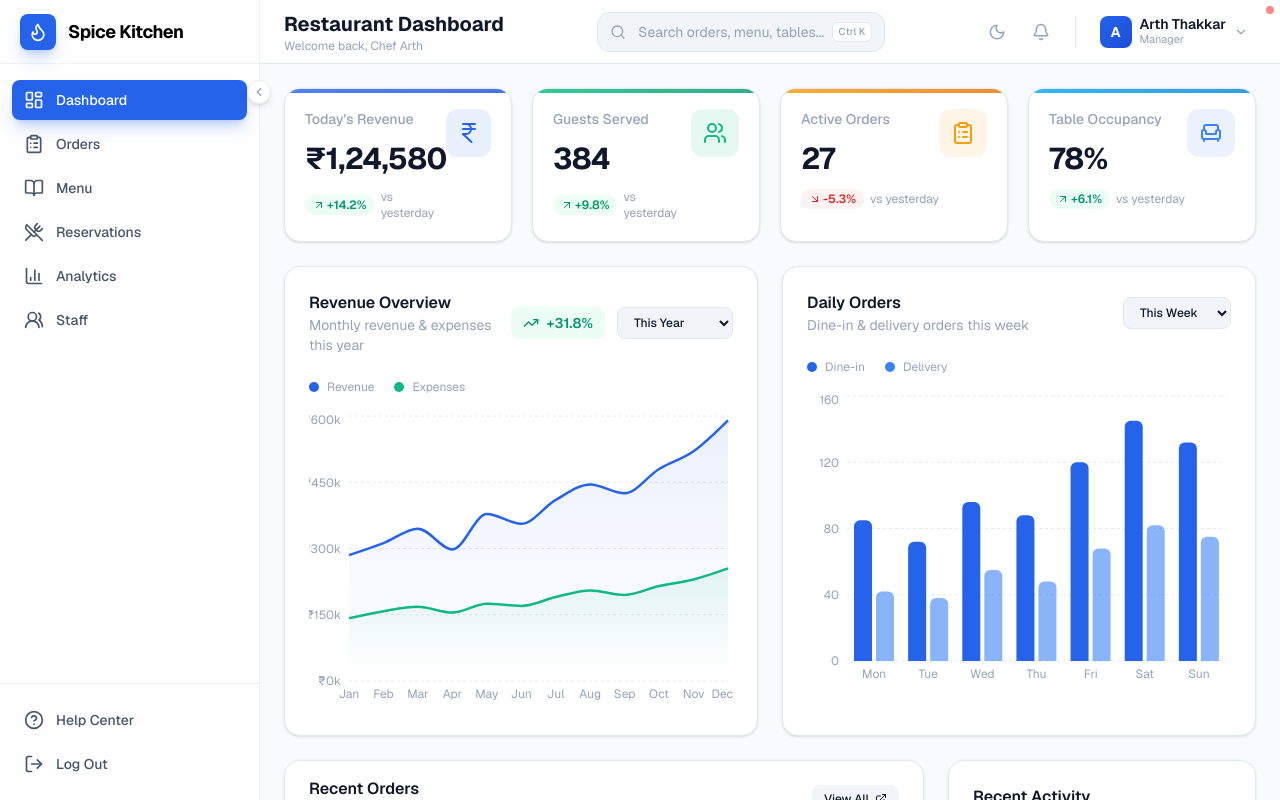
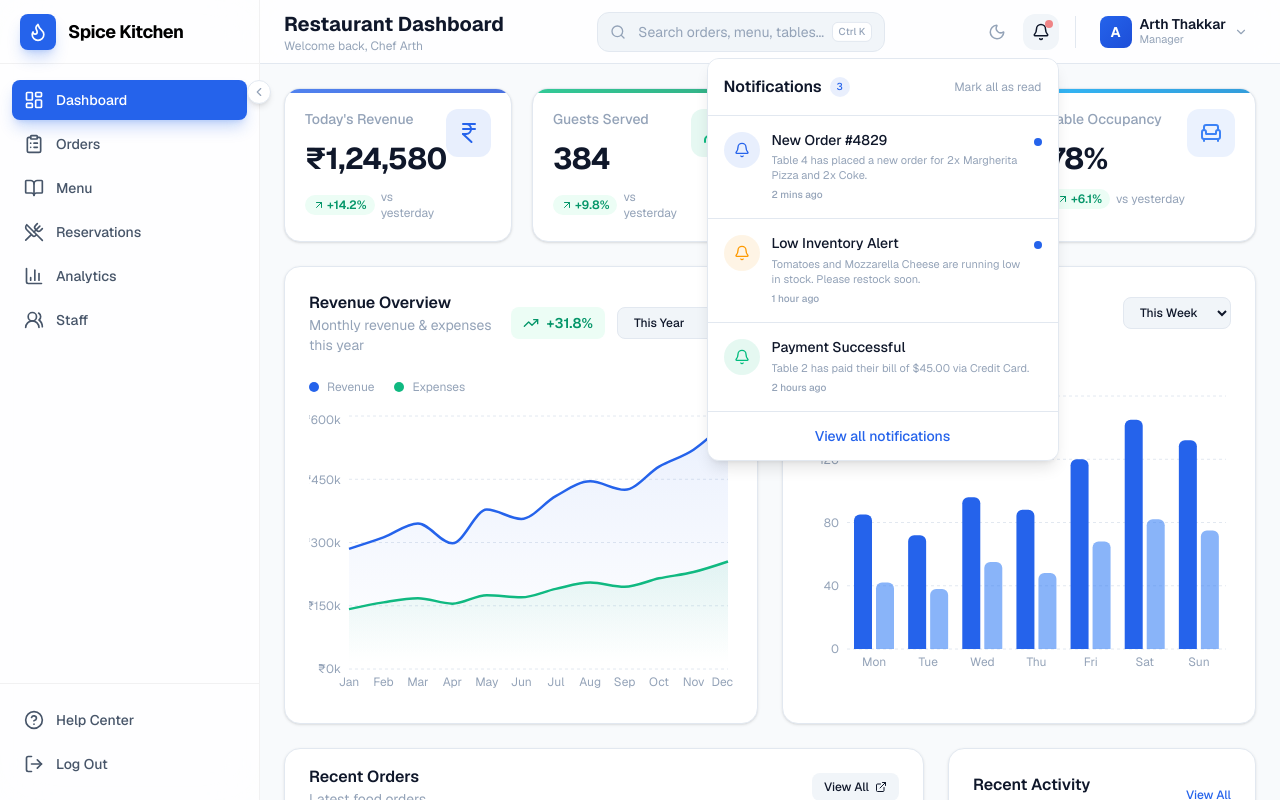
Before and after one commit to arththakkar1/dashboard-next-js, a Next.js app: page / in a window 1280 px wide. Both pictures are taken after a click on the button 1040 px from the left and 31 px from the top of the page. Shown: the top 800 px of the page. Built offline with nearby package versions, Linux system fonts and the light colour scheme.

Commit message:
Notification Feature Added And Minor Bug Fixed

```diff
--- a/src/components/Header.tsx
+++ b/src/components/Header.tsx
@@ -3,7 +3,7 @@
 import { Search, Bell, Sun, Moon, ChevronDown, Menu } from "lucide-react";
 import { useTheme } from "@/components/ThemeProvider";
 import SearchModal from "./SearchModal";
-import { useState, useEffect } from "react";
+import { useState, useEffect, useRef } from "react";
 
 interface HeaderProps {
   title?: string;
@@ -18,7 +18,19 @@ export default function Header({
 }: HeaderProps) {
   const { theme, toggleTheme } = useTheme();
   const [isSearchOpen, setIsSearchOpen] = useState(false);
+  const [isNotificationsOpen, setIsNotificationsOpen] = useState(false);
   const [shortcutKey, setShortcutKey] = useState("⌘K");
+  const notificationsRef = useRef<HTMLDivElement>(null);
+
+  useEffect(() => {
+    function handleClickOutside(event: MouseEvent) {
+      if (notificationsRef.current && !notificationsRef.current.contains(event.target as Node)) {
+        setIsNotificationsOpen(false);
+      }
+    }
+    document.addEventListener("mousedown", handleClickOutside);
+    return () => document.removeEventListener("mousedown", handleClickOutside);
+  }, []);
 
   useEffect(() => {
     if (
@@ -93,10 +105,92 @@ export default function Header({
         </button>
 
         {/* Notifications */}
-        <button className="relativ cursor-pointer flex h-8 w-8 sm:h-9 sm:w-9 items-center justify-center rounded-xl text-muted-foreground transition-colors hover:bg-secondary hover:text-foreground">
-          <Bell className="h-4 w-4 sm:h-4.5 sm:w-4.5" />
-          <span className="absolute right-1 top-1 sm:right-1.5 sm:top-1.5 h-2 w-2 rounded-full bg-danger animate-pulse-dot" />
-        </button>
+        <div className="relative" ref={notificationsRef}>
+          <button
+            onClick={() => setIsNotificationsOpen(!isNotificationsOpen)}
+            className={`relative cursor-pointer flex h-8 w-8 sm:h-9 sm:w-9 items-center justify-center rounded-xl transition-colors hover:bg-secondary hover:text-foreground ${
+              isNotificationsOpen ? "bg-secondary text-foreground" : "text-muted-foreground"
+            }`}
+          >
+            <Bell className="h-4 w-4 sm:h-4.5 sm:w-4.5" />
+            <span className="absolute right-1 top-1 sm:right-1.5 sm:top-1.5 h-2 w-2 rounded-full bg-danger animate-pulse-dot" />
+          </button>
+
+          {/* Notification Dropdown */}
+          {isNotificationsOpen && (
+            <div className="absolute right-0 mt-2 w-80 sm:w-88 rounded-xl border border-border bg-card shadow-lg z-50 overflow-hidden transform opacity-100 scale-100 transition-all duration-200 origin-top-right">
+              <div className="p-4 border-b border-border flex justify-between items-center bg-card/50 backdrop-blur-sm">
+                <div className="flex items-center gap-2">
+                  <h3 className="font-semibold text-foreground">Notifications</h3>
+                  <span className="flex h-5 w-5 items-center justify-center rounded-full bg-primary/10 text-[10px] font-medium text-primary">
+                    3
+                  </span>
+                </div>
+                <button
+                  onClick={() => setIsNotificationsOpen(false)}
+                  className="text-xs text-muted-foreground hover:text-primary transition-colors cursor-pointer"
+                >
+                  Mark all as read
+                </button>
+              </div>
+
+              <div className="max-h-[320px] overflow-y-auto">
+                {/* Notification Item 1 */}
+                <div className="p-4 border-b border-border hover:bg-secondary/50 cursor-pointer transition-colors">
+                  <div className="flex gap-3">
+                    <div className="h-9 w-9 rounded-full bg-primary/10 text-primary flex items-center justify-center shrink-0">
+                      <Bell className="h-4 w-4" />
+                    </div>
+                    <div className="flex-1 space-y-1 text-left min-w-0">
+                      <p className="text-sm font-medium text-foreground leading-tight">New Order #4829</p>
+                      <p className="text-[11px] text-muted-foreground line-clamp-2 leading-snug">Table 4 has placed a new order for 2x Margherita Pizza and 2x Coke.</p>
+                      <p className="text-[10px] text-muted-foreground font-medium mt-1">2 mins ago</p>
+                    </div>
+                    <div className="w-2 h-2 rounded-full bg-primary shrink-0 mt-1.5" />
+                  </div>
+                </div>
+
+                {/* Notification Item 2 */}
+                <div className="p-4 border-b border-border hover:bg-secondary/50 cursor-pointer transition-colors">
+                  <div className="flex gap-3">
+                    <div className="h-9 w-9 rounded-full bg-amber-500/10 text-amber-500 flex items-center justify-center shrink-0">
+                      <Bell className="h-4 w-4" />
+                    </div>
+                    <div className="flex-1 space-y-1 text-left min-w-0">
+                      <p className="text-sm font-medium text-foreground leading-tight">Low Inventory Alert</p>
+                      <p className="text-[11px] text-muted-foreground line-clamp-2 leading-snug">Tomatoes and Mozzarella Cheese are running low in stock. Please restock soon.</p>
+                      <p className="text-[10px] text-muted-foreground font-medium mt-1">1 hour ago</p>
+                    </div>
+                    <div className="w-2 h-2 rounded-full bg-primary shrink-0 mt-1.5" />
+                  </div>
+                </div>
+
+                {/* Notification Item 3 */}
+                <div className="p-4 hover:bg-secondary/50 cursor-pointer transition-colors">
+                  <div className="flex gap-3">
+                    <div className="h-9 w-9 rounded-full bg-emerald-500/10 text-emerald-500 flex items-center justify-center shrink-0">
+                      <Bell className="h-4 w-4" />
+                    </div>
+                    <div className="flex-1 space-y-1 text-left min-w-0">
+                      <p className="text-sm font-medium text-foreground leading-tight">Payment Successful</p>
+                      <p className="text-[11px] text-muted-foreground line-clamp-2 leading-snug">Table 2 has paid their bill of $45.00 via Credit Card.</p>
+                      <p className="text-[10px] text-muted-foreground font-medium mt-1">2 hours ago</p>
+                    </div>
+                  </div>
+                </div>
+              </div>
+
+              <div className="p-3 border-t border-border bg-card/50 text-center">
+                <button
+                  onClick={() => setIsNotificationsOpen(false)}
+                  className="text-sm text-primary hover:text-primary/80 font-medium transition-colors cursor-pointer"
+                >
+                  View all notifications
+                </button>
+              </div>
+            </div>
+          )}
+        </div>
 
         <div className="hidden sm:block mx-2 h-8 w-px bg-border" />
 
--- a/src/components/RevenueChart.tsx
+++ b/src/components/RevenueChart.tsx
@@ -133,8 +133,8 @@ export default function RevenueChart() {
         </div>
       </div>
 
-      <div className="h-75 w-full min-w-0">
-        <ResponsiveContainer width="100%" height="100%" minWidth={0}>
+      <div className="h-72 w-full min-w-0">
+        <ResponsiveContainer width="100%" height="100%" minWidth={1} minHeight={1}>
           <AreaChart
             data={chartData}
             margin={{ top: 5, right: 5, left: -20, bottom: 0 }}
--- a/src/components/TrafficChart.tsx
+++ b/src/components/TrafficChart.tsx
@@ -124,8 +124,8 @@ export default function TrafficChart() {
         </div>
       </div>
 
-      <div className="h-75 w-full min-w-0">
-        <ResponsiveContainer width="100%" height="100%" minWidth={0}>
+      <div className="h-72 w-full min-w-0">
+        <ResponsiveContainer width="100%" height="100%" minWidth={1} minHeight={1}>
           <BarChart
             data={chartData}
             margin={{ top: 5, right: 5, left: -20, bottom: 0 }}
--- a/src/components/analytics/CategoryPerformanceChart.tsx
+++ b/src/components/analytics/CategoryPerformanceChart.tsx
@@ -70,7 +70,7 @@ export default function CategoryPerformanceChart() {
       </div>
 
       <div className="h-80 w-full min-w-0">
-        <ResponsiveContainer width="100%" height="100%" minWidth={0}>
+        <ResponsiveContainer width="100%" height="100%" minWidth={1} minHeight={1}>
           <BarChart
             data={sorted}
             layout="vertical"
--- a/src/components/analytics/CustomerInsightsChart.tsx
+++ b/src/components/analytics/CustomerInsightsChart.tsx
@@ -94,7 +94,7 @@ export default function CustomerInsightsChart() {
       </div>
 
       <div className="h-72 w-full min-w-0">
-        <ResponsiveContainer width="100%" height="100%" minWidth={0}>
+        <ResponsiveContainer width="100%" height="100%" minWidth={1} minHeight={1}>
           <LineChart
             data={data}
             margin={{ top: 5, right: 5, left: -10, bottom: 0 }}
--- a/src/components/analytics/PeakHoursChart.tsx
+++ b/src/components/analytics/PeakHoursChart.tsx
@@ -81,7 +81,7 @@ export default function PeakHoursChart() {
       </div>
 
       <div className="h-72 w-full min-w-0">
-        <ResponsiveContainer width="100%" height="100%" minWidth={0}>
+        <ResponsiveContainer width="100%" height="100%" minWidth={1} minHeight={1}>
           <BarChart
             data={data}
             margin={{ top: 5, right: 5, left: -20, bottom: 0 }}
--- a/src/components/analytics/RevenueAnalyticsChart.tsx
+++ b/src/components/analytics/RevenueAnalyticsChart.tsx
@@ -139,7 +139,7 @@ export default function RevenueAnalyticsChart() {
       </div>
 
       <div className="h-80 w-full min-w-0">
-        <ResponsiveContainer width="100%" height="100%" minWidth={0}>
+        <ResponsiveContainer width="100%" height="100%" minWidth={1} minHeight={1}>
           <AreaChart
             data={chartData}
             margin={{ top: 5, right: 5, left: -10, bottom: 0 }}
--- a/src/components/analytics/WeeklyComparisonChart.tsx
+++ b/src/components/analytics/WeeklyComparisonChart.tsx
@@ -111,7 +111,7 @@ export default function WeeklyComparisonChart() {
       </div>
 
       <div className="h-72 w-full min-w-0">
-        <ResponsiveContainer width="100%" height="100%" minWidth={0}>
+        <ResponsiveContainer width="100%" height="100%" minWidth={1} minHeight={1}>
           <BarChart
             data={data}
             margin={{ top: 5, right: 5, left: -20, bottom: 0 }}
```
